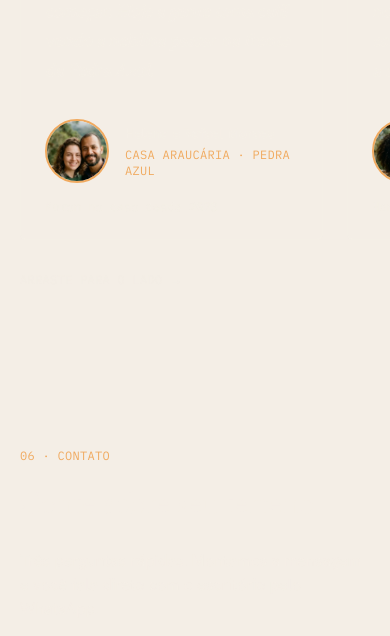
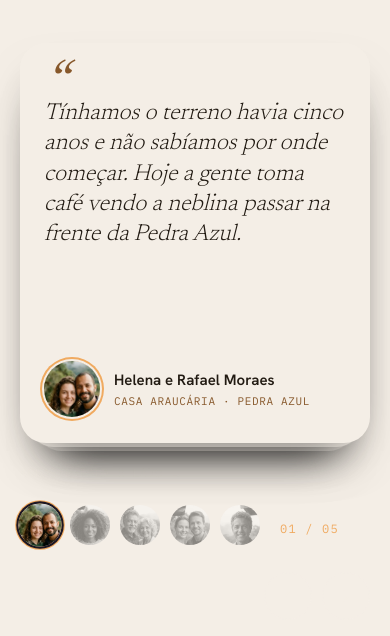
Before and after one commit to ffocuzada-tech/arquitetura-landing, a Next.js app: page / in a window 390 px wide. Shown: the part 10208-10844 px from the top of the page. Built offline with nearby package versions, Linux system fonts and the light colour scheme.

Commit message:
feat: depoimentos um por vez e pilha para arrastar no celular

```diff
--- a/src/components/sections/Depoimentos.tsx
+++ b/src/components/sections/Depoimentos.tsx
@@ -1,10 +1,10 @@
 "use client";
 
-import { useEffect, useLayoutEffect, useRef, useState } from "react";
+import { useEffect, useRef, useState } from "react";
 import Image from "next/image";
-import Secao from "@/components/ui/Secao";
 import Rotulo from "@/components/ui/Rotulo";
-import { useTextoSobe } from "@/hooks/useAnimacoesScroll";
+import { gsap } from "@/lib/gsap";
+import { vibrar } from "@/lib/vibrar";
 
 type Depoimento = {
   cliente: string;
@@ -63,190 +63,334 @@ const depoimentos: Depoimento[] = [
   },
 ];
 
-function posicaoRelativa(cartao: HTMLElement, trilho: HTMLElement) {
-  return cartao.getBoundingClientRect().left - trilho.getBoundingClientRect().left + trilho.scrollLeft;
-}
-
 function IconeSeta({ direcao }: { direcao: "esquerda" | "direita" }) {
   const caminho = direcao === "esquerda" ? "M15 5 L8 12 L15 19" : "M9 5 L16 12 L9 19";
   return (
-    <svg
-      viewBox="0 0 24 24"
-      className="h-4 w-4"
-      fill="none"
-      stroke="currentColor"
-      strokeWidth="1.5"
-      aria-hidden="true"
-    >
+    <svg viewBox="0 0 24 24" className="h-[18px] w-[18px]" fill="none" stroke="currentColor" strokeWidth="1.5">
       <path d={caminho} strokeLinecap="round" strokeLinejoin="round" />
     </svg>
   );
 }
 
 export default function Depoimentos() {
-  const tituloRef = useRef<HTMLHeadingElement>(null);
-  const fraseRef = useRef<HTMLParagraphElement>(null);
-  const trilhoRef = useRef<HTMLDivElement>(null);
-  const cartaoRefs = useRef<(HTMLDivElement | null)[]>([]);
-  const [indice, setIndice] = useState(0);
-  const [barra, setBarra] = useState({ largura: 100, posicao: 0 });
+  const [indiceExibido, setIndiceExibido] = useState(0);
 
-  useTextoSobe(tituloRef);
-  useTextoSobe(fraseRef);
+  const blockquoteRef = useRef<HTMLQuoteElement>(null);
+  const figcaptionRef = useRef<HTMLElement>(null);
+  const pilhaRef = useRef<HTMLDivElement>(null);
+  const cardRefs = useRef<(HTMLElement | null)[]>([]);
+  const brumaSpanRefs = useRef<(HTMLSpanElement | null)[]>([]);
+  const topoRef = useRef<HTMLDivElement>(null);
+  const secaoRef = useRef<HTMLElement>(null);
 
-  useLayoutEffect(() => {
-    function ajustarLargura() {
-      const trilho = trilhoRef.current;
-      if (!trilho) return;
-      const borda = trilho.getBoundingClientRect().left;
-      trilho.style.width = `${window.innerWidth - borda}px`;
-    }
-
-    ajustarLargura();
-    window.addEventListener("resize", ajustarLargura);
-    return () => window.removeEventListener("resize", ajustarLargura);
-  }, []);
+  const movRef = useRef(true);
+  const indiceRef = useRef(0);
+  const pilhaApiRef = useRef<{ ir: (i: number) => void } | null>(null);
 
   useEffect(() => {
-    const trilho = trilhoRef.current;
-    if (!trilho) return;
+    indiceRef.current = indiceExibido;
+  }, [indiceExibido]);
 
-    function atualizar() {
-      if (!trilho) return;
-      const maximo = trilho.scrollWidth - trilho.clientWidth;
-      const progresso = maximo > 0 ? trilho.scrollLeft / maximo : 0;
-      const largura = Math.max((trilho.clientWidth / trilho.scrollWidth) * 100, 8);
-      setBarra({ largura, posicao: progresso * (100 - largura) });
-
-      let maisProximo = 0;
-      let menorDistancia = Infinity;
-      cartaoRefs.current.forEach((cartao, i) => {
-        if (!cartao) return;
-        const distancia = Math.abs(posicaoRelativa(cartao, trilho) - trilho.scrollLeft);
-        if (distancia < menorDistancia) {
-          menorDistancia = distancia;
-          maisProximo = i;
+  function mostrar(alvo: number) {
+    const i = ((alvo % depoimentos.length) + depoimentos.length) % depoimentos.length;
+    if (pilhaApiRef.current) {
+      pilhaApiRef.current.ir(i);
+      return;
     }
+    if (i === indiceRef.current) return;
+    if (!movRef.current) {
+      setIndiceExibido(i);
+      return;
+    }
+    const alvos = [blockquoteRef.current, figcaptionRef.current];
+    gsap.to(alvos, {
+      opacity: 0,
+      y: -16,
+      duration: 0.3,
+      ease: "power2.in",
+      onComplete: () => {
+        setIndiceExibido(i);
+        requestAnimationFrame(() => {
+          gsap.fromTo(alvos, { opacity: 0, y: 20 }, { opacity: 1, y: 0, duration: 0.6, ease: "power3.out", stagger: 0.08 });
         });
-
-      if (maximo > 0 && maximo - trilho.scrollLeft < 4) {
-        maisProximo = depoimentos.length - 1;
-      }
-
-      setIndice(maisProximo);
-    }
-
-    atualizar();
-    trilho.addEventListener("scroll", atualizar, { passive: true });
-    window.addEventListener("resize", atualizar);
-    return () => {
-      trilho.removeEventListener("scroll", atualizar);
-      window.removeEventListener("resize", atualizar);
-    };
-  }, []);
-
-  function irPara(i: number) {
-    const trilho = trilhoRef.current;
-    const cartao = cartaoRefs.current[i];
-    if (!trilho || !cartao) return;
-    const movimentoReduzido = window.matchMedia("(prefers-reduced-motion: reduce)").matches;
-    trilho.scrollTo({
-      left: posicaoRelativa(cartao, trilho),
-      behavior: movimentoReduzido ? "auto" : "smooth",
+      },
     });
   }
 
+  useEffect(() => {
+    const secao = secaoRef.current;
+    if (!secao) return;
+
+    const mm = gsap.matchMedia();
+
+    mm.add(
+      { todos: "all", desk: "(min-width: 900px)", reduz: "(prefers-reduced-motion: reduce)" },
+      (contexto) => {
+        const { desk, reduz } = contexto.conditions as { desk: boolean; reduz: boolean };
+        const mov = !reduz;
+        movRef.current = mov;
+
+        if (mov) {
+          gsap.to(brumaSpanRefs.current, {
+            xPercent: (k) => (k % 2 ? -30 : 30),
+            ease: "none",
+            scrollTrigger: { trigger: secao, start: "top bottom", end: "bottom top", scrub: true },
+          });
+          gsap.from(Array.from(topoRef.current?.children ?? []), {
+            y: 30,
+            opacity: 0,
+            duration: 1,
+            ease: "power3.out",
+            stagger: 0.1,
+            scrollTrigger: { trigger: secao, start: "top 60%" },
+          });
+        }
+
+        if (!desk) {
+          const pilha = pilhaRef.current;
+          if (!pilha) return;
+
+          const ordem = depoimentos.map((_, i) => i);
+
+          function arrumar(anima: boolean) {
+            ordem.forEach((idx, k) => {
+              const valores = { x: 0, y: k * 14, scale: 1 - k * 0.05, rotate: 0, opacity: k > 2 ? 0 : 1, zIndex: 10 - k };
+              const cartao = cardRefs.current[idx];
+              if (!cartao) return;
+              if (anima && mov) gsap.to(cartao, { duration: 0.5, ease: "power3.out", ...valores });
+              else gsap.set(cartao, valores);
+            });
+            setIndiceExibido(ordem[0]);
+          }
+
+          function lancar(dir: number) {
+            const topo = cardRefs.current[ordem[0]];
+            vibrar(12);
+            const fim = () => {
+              ordem.push(ordem.shift() as number);
+              if (topo) gsap.set(topo, { x: 0, rotate: 0, opacity: 0 });
+              arrumar(true);
+            };
+            if (mov && topo) {
+              gsap.to(topo, { x: dir * window.innerWidth * 1.1, rotate: dir * 16, duration: 0.4, ease: "power2.in", onComplete: fim });
+            } else {
+              fim();
+            }
+          }
+
+          function voltar() {
+            ordem.unshift(ordem.pop() as number);
+            const cartao = cardRefs.current[ordem[0]];
+            if (mov && cartao) gsap.set(cartao, { x: -window.innerWidth, rotate: -14, opacity: 1, zIndex: 11 });
+            arrumar(true);
+            vibrar(8);
+          }
+
+          pilhaApiRef.current = {
+            ir: (i) => {
+              if (i === ordem[1]) return lancar(-1);
+              if (i === ordem[ordem.length - 1]) return voltar();
+              while (ordem[0] !== i) ordem.push(ordem.shift() as number);
+              arrumar(true);
+            },
+          };
+          arrumar(false);
+
+          let px: number | null = null;
+          let py = 0;
+          let dx = 0;
+          let horiz = false;
+
+          function aoPointerDown(e: PointerEvent) {
+            const alvo = (e.target as HTMLElement).closest(".dp-card");
+            if (!alvo || alvo !== cardRefs.current[ordem[0]]) return;
+            px = e.clientX;
+            py = e.clientY;
+            dx = 0;
+            horiz = false;
+          }
+          function aoPointerMove(e: PointerEvent) {
+            if (px === null) return;
+            dx = e.clientX - px;
+            if (!horiz && Math.abs(dx) > 8 && Math.abs(dx) > Math.abs(e.clientY - py)) horiz = true;
+            if (horiz) {
+              const cartao = cardRefs.current[ordem[0]];
+              if (cartao) gsap.set(cartao, { x: dx, rotate: dx * 0.05 });
+            }
+          }
+          function soltar() {
+            if (px === null) return;
+            px = null;
+            if (!horiz) return;
+            if (Math.abs(dx) > 90) {
+              lancar(dx > 0 ? 1 : -1);
+            } else {
+              const cartao = cardRefs.current[ordem[0]];
+              if (cartao) gsap.to(cartao, { x: 0, rotate: 0, duration: 0.5, ease: "back.out(1.6)" });
+            }
+          }
+
+          pilha.addEventListener("pointerdown", aoPointerDown);
+          window.addEventListener("pointermove", aoPointerMove);
+          window.addEventListener("pointerup", soltar);
+          window.addEventListener("pointercancel", soltar);
+
+          return () => {
+            pilhaApiRef.current = null;
+            pilha.removeEventListener("pointerdown", aoPointerDown);
+            window.removeEventListener("pointermove", aoPointerMove);
+            window.removeEventListener("pointerup", soltar);
+            window.removeEventListener("pointercancel", soltar);
+          };
+        }
+      },
+    );
+
+    return () => mm.revert();
+  }, []);
+
+  const atual = depoimentos[indiceExibido];
+
   return (
-    <Secao id="depoimentos" escuro rotulo="05 · Depoimentos">
-      <div className="grid grid-cols-1 gap-10 md:grid-cols-12">
-        <div className="md:col-span-4">
+    <section
+      id="depoimentos"
+      ref={secaoRef}
+      aria-labelledby="titulo-depoimentos"
+      className="relative overflow-x-hidden px-5 pt-[200px] pb-[140px] text-nevoa md:px-12"
+    >
+      <div
+        aria-hidden="true"
+        className="pointer-events-none absolute inset-x-[-10%] top-[-120px] h-[320px] opacity-55 blur-[30px] [html.movel_&]:opacity-[0.22]"
+      >
+        {[
+          { left: "2%", top: "30%", width: "40%", height: "60%" },
+          { left: "34%", top: "10%", width: "44%", height: "70%" },
+          { left: "70%", top: "34%", width: "36%", height: "56%" },
+        ].map((estilo, i) => (
+          <span
+            key={i}
+            ref={(el) => {
+              brumaSpanRefs.current[i] = el;
+            }}
+            className="absolute rounded-full bg-nevoa/50"
+            style={estilo}
+          />
+        ))}
+      </div>
+
+      <div className="relative mx-auto max-w-[1200px]">
+        <div ref={topoRef} className="flex flex-wrap items-end justify-between gap-5 gap-x-10">
+          <div>
+            <Rotulo className="text-ambar">05 · Depoimentos</Rotulo>
             <h2
-            ref={tituloRef}
-            className="font-titulo text-3xl font-light leading-tight md:text-5xl"
+              id="titulo-depoimentos"
+              className="mt-5 font-titulo font-light leading-[1.04]"
+              style={{ fontSize: "clamp(34px, 4.4vw, 68px)" }}
             >
               Quem já mora na serra
             </h2>
-          <p ref={fraseRef} className="mt-6 font-texto text-base text-nevoa/70 md:text-lg">
-            Cinco casas, cinco terrenos diferentes.
+          </div>
+          <p className="text-[17px] text-nevoa/70">Cinco casas, cinco terrenos diferentes.</p>
+        </div>
+
+        <div className="mt-[72px] hidden gap-16 min-[900px]:grid min-[900px]:grid-cols-[3fr_9fr] min-[900px]:items-start">
+          <div aria-hidden="true" className="font-titulo leading-[.6] text-ambar" style={{ fontSize: "140px", height: "60px" }}>
+            &ldquo;
+          </div>
+          <figure aria-live="polite">
+            <blockquote
+              ref={blockquoteRef}
+              className="min-h-[4.9em] font-titulo leading-[1.22] font-light text-nevoa italic"
+              style={{ fontSize: "clamp(26px, 3.3vw, 50px)" }}
+            >
+              {atual.texto}
+            </blockquote>
+            <figcaption ref={figcaptionRef} className="mt-9 flex items-center gap-4">
+              <div className="relative h-[72px] w-[72px] shrink-0 overflow-hidden rounded-full shadow-[0_0_0_2px_var(--color-crepusculo),0_0_0_4px_var(--color-ambar)]">
+                <Image src={atual.foto} alt={atual.alt} fill className="object-cover" />
+              </div>
+              <div>
+                <b className="block text-base font-medium">{atual.cliente}</b>
+                <span className="mt-1 block font-rotulo text-xs tracking-[.08em] text-ambar uppercase">{atual.casaLocal}</span>
+                <small className="mt-1 block font-rotulo text-xs text-nevoa/55">{atual.detalhe}</small>
+              </div>
+            </figcaption>
+          </figure>
+        </div>
+
+        <div
+          ref={pilhaRef}
+          aria-hidden="true"
+          className="relative mt-12 hidden h-[400px] [html.movel_&]:block"
+        >
+          {depoimentos.map((d, i) => (
+            <figure
+              key={d.cliente}
+              ref={(el) => {
+                cardRefs.current[i] = el;
+              }}
+              className="dp-card absolute inset-0 flex touch-pan-y cursor-grab flex-col justify-between rounded-[26px] bg-nevoa p-[26px_24px] text-carvao shadow-[0_24px_50px_-24px_rgba(0,0,0,.6)] select-none will-change-transform"
+            >
+              <blockquote
+                className="font-titulo text-[23px] leading-[1.32] font-light italic before:block before:h-[30px] before:text-[64px] before:leading-[.6] before:text-madeira before:content-['“']"
+              >
+                {d.texto}
+              </blockquote>
+              <figcaption className="flex items-center gap-3.5">
+                <div className="pointer-events-none relative h-14 w-14 shrink-0 overflow-hidden rounded-full shadow-[0_0_0_2px_var(--color-nevoa),0_0_0_4px_var(--color-ambar)]">
+                  <Image src={d.foto} alt="" fill className="object-cover" />
+                </div>
+                <div>
+                  <b className="block text-[15px] font-semibold">{d.cliente}</b>
+                  <span className="mt-0.5 block font-rotulo text-[11px] tracking-[.06em] text-madeira uppercase">{d.casaLocal}</span>
+                </div>
+              </figcaption>
+            </figure>
+          ))}
+        </div>
+        <p className="mt-[22px] hidden font-rotulo text-xs tracking-wide text-nevoa/55 uppercase [html.movel_&]:block">
+          Arraste para o lado →
         </p>
 
-          <div className="mt-10 hidden items-center gap-4 md:flex">
+        <div className="mt-14 flex flex-wrap items-center gap-5 [html.movel_&]:mt-6">
+          <ul className="flex list-none gap-2.5 p-0">
+            {depoimentos.map((d, i) => (
+              <li key={d.cliente}>
                 <button
                   type="button"
-              onClick={() => irPara(indice - 1)}
-              disabled={indice === 0}
-              className="flex h-10 w-10 items-center justify-center rounded-full border border-nevoa/30 text-nevoa transition-opacity disabled:opacity-30"
+                  onClick={() => mostrar(i)}
+                  aria-current={indiceExibido === i}
+                  aria-label={`Depoimento de ${d.cliente}`}
+                  className="relative h-12 w-12 overflow-hidden rounded-full p-0 opacity-45 grayscale transition-[opacity,filter,transform,box-shadow] duration-400 hover:opacity-90 aria-[current=true]:scale-[1.08] aria-[current=true]:opacity-100 aria-[current=true]:shadow-[0_0_0_2px_var(--color-crepusculo),0_0_0_3px_var(--color-ambar)] aria-[current=true]:grayscale-0 [html.movel_&]:h-10 [html.movel_&]:w-10"
+                >
+                  <Image src={d.foto} alt="" fill className="object-cover" />
+                </button>
+              </li>
+            ))}
+          </ul>
+          <span className="font-rotulo text-xs tracking-[.1em] text-ambar tabular-nums">
+            {String(indiceExibido + 1).padStart(2, "0")} / {String(depoimentos.length).padStart(2, "0")}
+          </span>
+          <div className="ml-auto flex gap-2.5">
+            <button
+              type="button"
+              onClick={() => mostrar(indiceExibido - 1)}
+              className="grid h-12 w-12 place-items-center rounded-full border border-nevoa/30 text-nevoa transition-colors hover:bg-nevoa hover:text-crepusculo"
             >
               <span className="sr-only">Depoimento anterior</span>
               <IconeSeta direcao="esquerda" />
             </button>
             <button
               type="button"
-              onClick={() => irPara(indice + 1)}
-              disabled={indice === depoimentos.length - 1}
-              className="flex h-10 w-10 items-center justify-center rounded-full border border-nevoa/30 text-nevoa transition-opacity disabled:opacity-30"
+              onClick={() => mostrar(indiceExibido + 1)}
+              className="grid h-12 w-12 place-items-center rounded-full border border-nevoa/30 text-nevoa transition-colors hover:bg-nevoa hover:text-crepusculo"
             >
               <span className="sr-only">Próximo depoimento</span>
               <IconeSeta direcao="direita" />
             </button>
-            <Rotulo className="text-ambar">
-              {String(indice + 1).padStart(2, "0")} / {String(depoimentos.length).padStart(2, "0")}
-            </Rotulo>
           </div>
         </div>
-
-        <div className="md:col-span-8">
-          <div
-            ref={trilhoRef}
-            tabIndex={0}
-            role="region"
-            aria-label="Depoimentos de clientes"
-            className="flex gap-6 overflow-x-auto snap-x snap-mandatory pb-2 [scrollbar-width:none] [&::-webkit-scrollbar]:hidden"
-          >
-            {depoimentos.map((depoimento, i) => (
-              <div
-                key={depoimento.cliente}
-                ref={(el) => {
-                  cartaoRefs.current[i] = el;
-                }}
-                className="flex w-[82%] shrink-0 snap-start flex-col justify-between rounded-[6px] border border-nevoa/10 bg-nevoa/5 p-6 md:w-[380px] md:p-8"
-              >
-                <p className="font-titulo text-lg italic leading-relaxed text-nevoa md:text-xl">
-                  {depoimento.texto}
-                </p>
-                <div className="mt-8 flex items-center gap-4">
-                  <div className="relative h-16 w-16 shrink-0 overflow-hidden rounded-full border-2 border-ambar">
-                    <Image
-                      src={depoimento.foto}
-                      alt={depoimento.alt}
-                      fill
-                      className="object-cover"
-                    />
       </div>
-                  <div>
-                    <p className="font-texto text-sm font-medium text-nevoa">
-                      {depoimento.cliente}
-                    </p>
-                    <Rotulo className="mt-1 block text-ambar">{depoimento.casaLocal}</Rotulo>
-                  </div>
-                </div>
-                <p className="mt-4 font-rotulo text-xs text-nevoa/50">{depoimento.detalhe}</p>
-              </div>
-            ))}
-          </div>
-
-          <div className="mt-6 hidden h-px w-full bg-nevoa/15 md:block">
-            <div
-              className="h-px bg-ambar"
-              style={{ width: `${barra.largura}%`, marginLeft: `${barra.posicao}%` }}
-            />
-          </div>
-
-          <p className="mt-6 font-rotulo text-xs uppercase tracking-wide text-nevoa/50 md:hidden">
-            Arraste para o lado →
-          </p>
-        </div>
-      </div>
-    </Secao>
+    </section>
   );
 }
```
Lines whose indentation alone changed are shown as unchanged.
